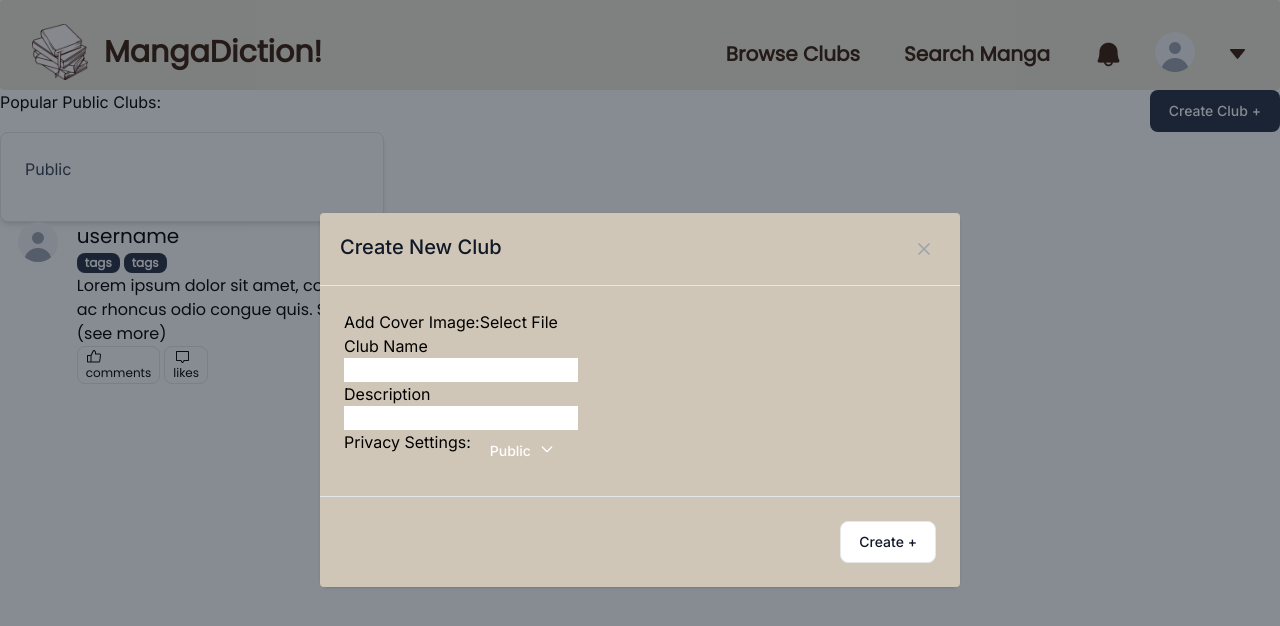
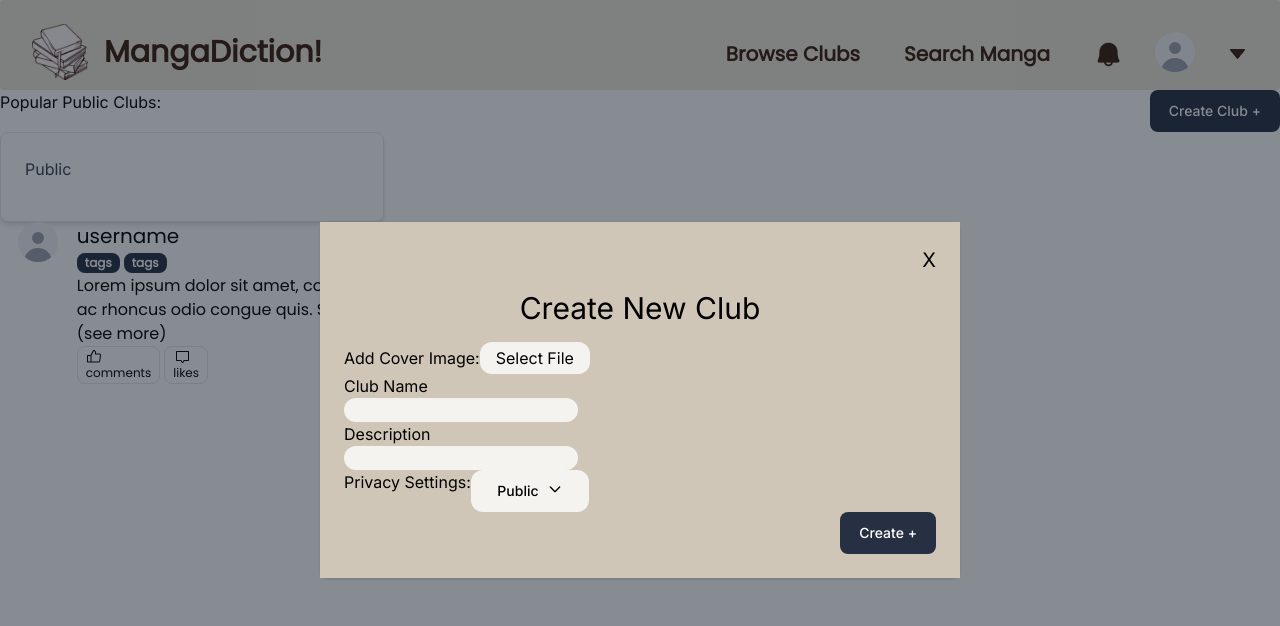
Before and after one commit to xhalleyy/manga-diction, a Next.js app: page /Dashboard in a window 1280 px wide. Both pictures are taken after a click on the button "Create Club +". Shown: the top 626 px of the page. Built offline with nearby package versions, Linux system fonts and the light colour scheme.

Commit message:
modal changes

```diff
--- a/src/app/components/ClubModalComponent.tsx
+++ b/src/app/components/ClubModalComponent.tsx
@@ -18,45 +18,50 @@ function ClubModalComponent() {
         <>
             <Button className="darkBlue" onClick={() => setOpenModal(true)}>Create Club +</Button>
             <Modal show={openModal} onClose={() => setOpenModal(false)}>
-                <Modal.Header className="darkBeige">Create New Club</Modal.Header>
+
                 <Modal.Body className="darkBeige">
+                        <div className="flex justify-end justify-items-end">
+                        <button className="text-xl" onClick={() => setOpenModal(false)}>X</button>
+                        </div>
+                    <div className="py-4 flex flex-1 justify-center">
+                        <h1 className="text-center text-3xl">Create New Club</h1>
+                    </div>
                     <div className="">
                         <div className="flex-col">
                             <label>Add Cover Image:</label>
-                            <button>Select File</button>
+                            <button className="opaqueWhite px-4 py-1 rounded-xl">Select File</button>
                         </div>
                         <div className="">
                             <label>Club Name</label>
                             <div>
-                                <input />
+                                <input className="opaqueWhite rounded-xl" />
                             </div>
                         </div>
                         <div className="">
                             <label>Description</label>
                             <div>
                                 {/* wider + taller than club name input */}
-                                <input />
+                                <input className="opaqueWhite rounded-xl" />
                             </div>
                         </div>
                         <div className="flex flex-1">
                             <label>Privacy Settings: </label>
                             {/* dropdown, 2 options (public, private) */}
-                            <div>
-                            <Dropdown label={!privateClub ? "Public" : "Private"} dismissOnClick={false}>
+                            <div className="opaqueWhite rounded-xl dropdownBtn flex justify-center">
+                            <Dropdown label={!privateClub ? "Public" : "Private"} style={{color: "black"}} dismissOnClick={false}>
                                 <Dropdown.Item onClick={publicSettingOn}>Public</Dropdown.Item>
                                 <Dropdown.Item onClick={privateSettingOn}>Private</Dropdown.Item>
                             </Dropdown>
                             </div>
                         </div>
                     </div>
-                </Modal.Body>
-                <Modal.Footer className="darkBeige">
                     <div className="flex flex-1 justify-end">
-                    <Button color="gray" onClick={() => setOpenModal(false)}>
+                    <Button className="darkBlue" onClick={() => setOpenModal(false)}>
                         Create +
                     </Button>
                     </div>
-                </Modal.Footer>
+                </Modal.Body>
+
             </Modal>
         </>
     );
--- a/src/app/globals.css
+++ b/src/app/globals.css
@@ -24,3 +24,11 @@
 .darkBeige{
     background-color: #CFC6B7;
 }
+
+.opaqueWhite{
+    background-color: rgb(255, 255, 255, 0.8);
+}
+
+.dropdownBtn{
+    width: 20%;
+}
```
